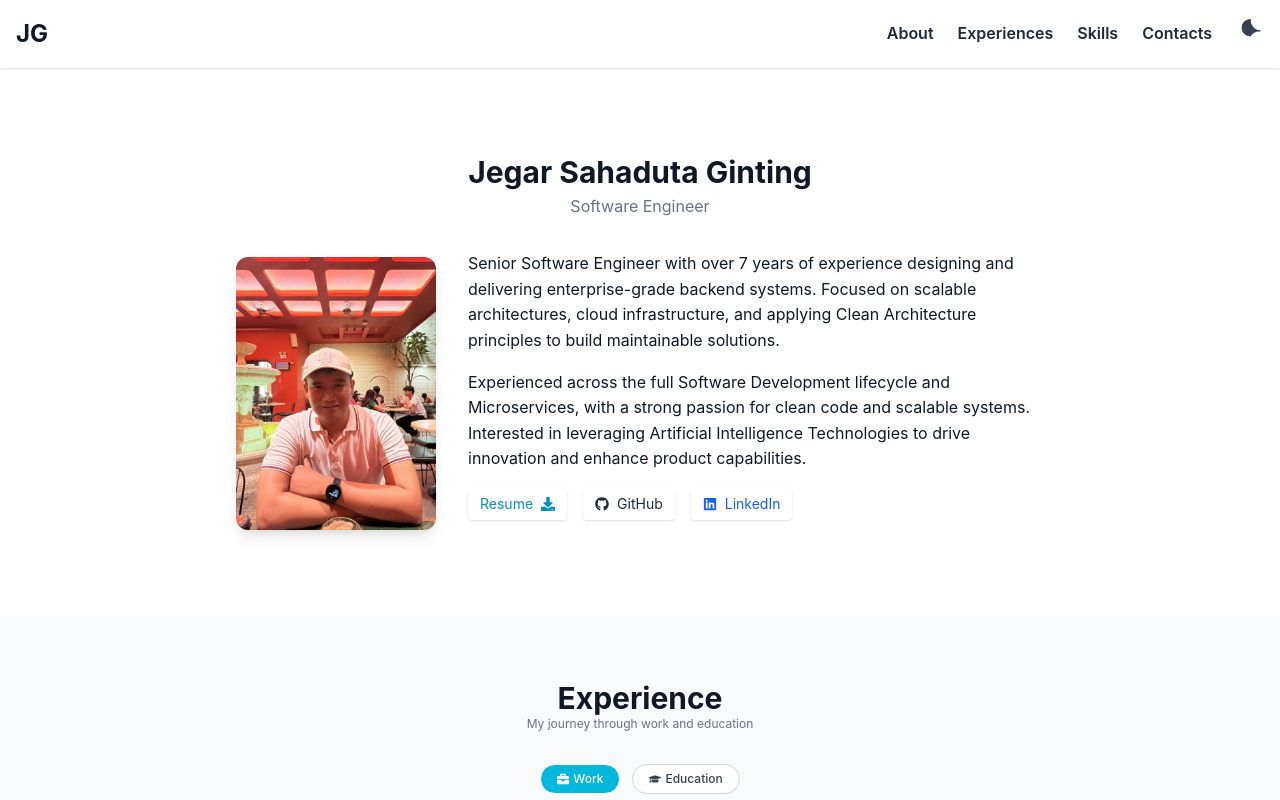
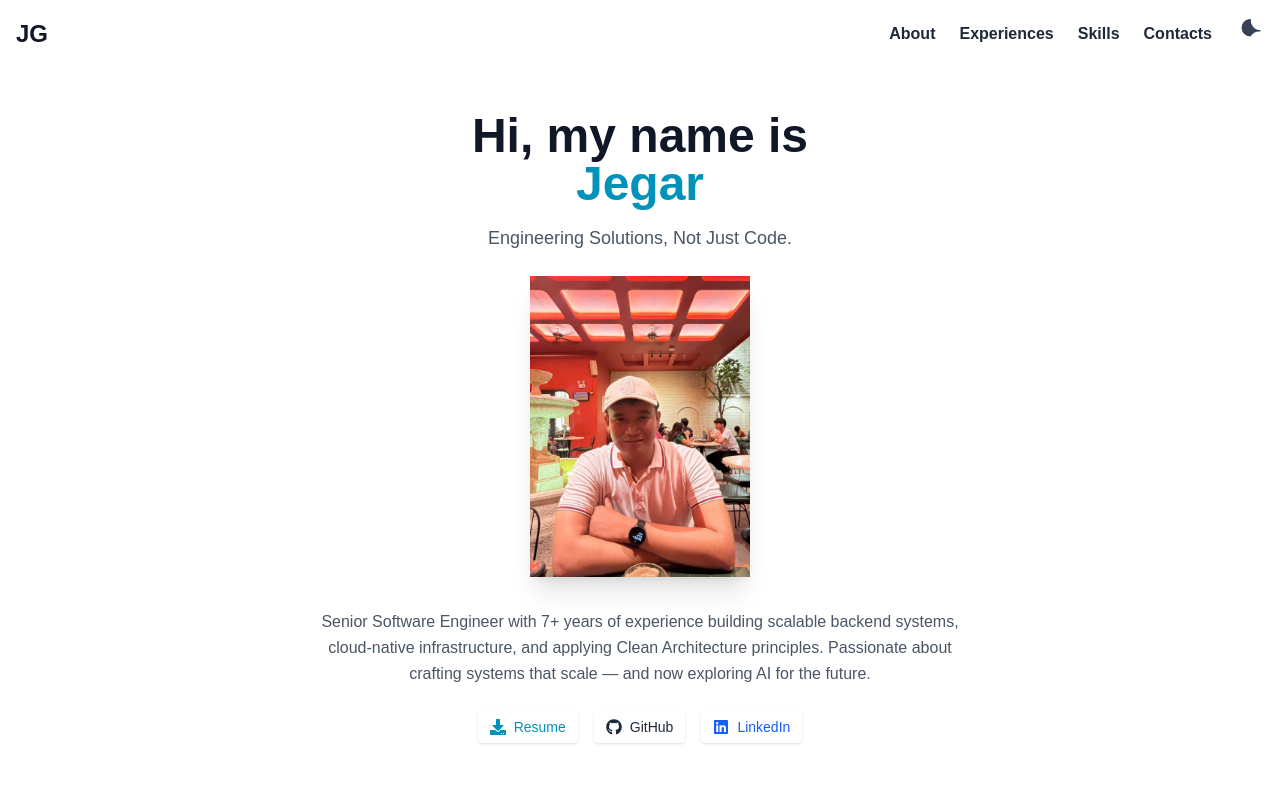
Before and after one commit to jegarsg/jegarsg.github.io, a Next.js app: page / in a window 1280 px wide. Shown: the top 800 px of the page. Built offline with nearby package versions, Linux system fonts and the light colour scheme.

Commit message:
update UI

```diff
--- a/src/app/components/DarkModeToggle.tsx
+++ b/src/app/components/DarkModeToggle.tsx
@@ -37,36 +37,32 @@ const moonIcon = (
 )
 
 export default function DarkModeToggle() {
-  const [isDarkMode, setIsDarkMode] = useState(false)
+  const [isDarkMode, setIsDarkMode] = useState<boolean | null>(null)
 
   useEffect(() => {
+    if (typeof window === 'undefined') return
+
     const html = document.documentElement
     const savedTheme = localStorage.getItem('theme')
+    const prefersDark = window.matchMedia('(prefers-color-scheme: dark)').matches
 
-    if (
+    const enabled =
       savedTheme === 'dark' ||
-      (!savedTheme && window.matchMedia('(prefers-color-scheme: dark)').matches)
-    ) {
-      html.classList.add('dark')
-      setIsDarkMode(true)
-    } else {
-      html.classList.remove('dark')
-      setIsDarkMode(false)
-    }
+      (!savedTheme && prefersDark)
+
+    html.classList.toggle('dark', enabled)
+    setIsDarkMode(enabled)
   }, [])
 
   const toggleDarkMode = () => {
     const html = document.documentElement
-    if (isDarkMode) {
-      html.classList.remove('dark')
-      localStorage.setItem('theme', 'light')
-    } else {
-      html.classList.add('dark')
-      localStorage.setItem('theme', 'dark')
-    }
-    setIsDarkMode(!isDarkMode)
+    const newMode = !isDarkMode
+    html.classList.toggle('dark', newMode)
+    localStorage.setItem('theme', newMode ? 'dark' : 'light')
+    setIsDarkMode(newMode)
   }
 
+  if (isDarkMode === null) return null
   return (
     <button
       aria-label="Toggle dark mode"
--- /dev/null
+++ b/src/app/components/ScrollToTopButton.tsx
@@ -0,0 +1,64 @@
+'use client'
+
+import { useEffect, useState } from 'react'
+import { motion, AnimatePresence } from 'framer-motion'
+
+export default function ScrollToTopButton() {
+  const [visible, setVisible] = useState(false)
+  const [nearFooter, setNearFooter] = useState(false)
+
+  useEffect(() => {
+    const handleScroll = () => {
+      const scrollY = window.scrollY
+      const windowHeight = window.innerHeight
+      const documentHeight = document.documentElement.scrollHeight
+      setVisible(scrollY > 300)
+      setNearFooter(scrollY + windowHeight >= documentHeight - 100)
+    }
+
+    window.addEventListener('scroll', handleScroll)
+    return () => window.removeEventListener('scroll', handleScroll)
+  }, [])
+
+  const scrollToTop = () => {
+    window.scrollTo({ top: 0, behavior: 'smooth' })
+  }
+
+  return (
+    <AnimatePresence>
+      {visible && (
+        <motion.button
+          onClick={scrollToTop}
+          aria-label="Scroll to top"
+          initial={{ opacity: 0, y: 40 }}
+          animate={{ opacity: 1, y: nearFooter ? -80 : 0 }} // move up 80px near footer
+          exit={{ opacity: 0, y: 40 }}
+          transition={{ duration: 0.6, ease: 'easeInOut' }}
+          whileHover={{ scale: 1.1 }}
+          whileTap={{ scale: 0.95 }}
+          className={`
+            fixed bottom-6 right-6 z-50 p-3 rounded-full shadow-xl
+            bg-gray-900 text-white dark:bg-white dark:text-black
+            hover:bg-gray-800 dark:hover:bg-gray-200
+            transition-colors duration-300
+          `}
+          style={{ translateY: 0 }}
+        >
+          <motion.svg
+            className="w-5 h-5"
+            fill="none"
+            stroke="currentColor"
+            strokeWidth="2"
+            viewBox="0 0 24 24"
+            animate={{
+              rotate: 0,
+            }}
+            transition={{ duration: 0.6, ease: 'easeInOut' }}
+          >
+            <path strokeLinecap="round" strokeLinejoin="round" d="M5 15l7-7 7 7" />
+          </motion.svg>
+        </motion.button>
+      )}
+    </AnimatePresence>
+  )
+}
--- a/src/app/globals.css
+++ b/src/app/globals.css
@@ -1,26 +1,23 @@
 @import "tailwindcss";
-
-
 @import 'aos/dist/aos.css';
+@tailwind base;
+@tailwind components;
+@tailwind utilities;
 :root {
   --background: #ffffff;
   --foreground: #171717;
-  --font-sans: 'Inter', sans-serif;
 }
-
 .dark {
   --background: #0a0a0a;
   --foreground: #ededed;
 }
-
 body {
   background-color: var(--background);
   color: var(--foreground);
-  font-family: var(--font-sans);
-  line-height: 1.6;
-  transition: background-color 0.3s, color 0.3s;
-  scroll-behavior: smooth;
+  font-family: Arial, Helvetica, sans-serif;
+  transition: background-color 0.3s ease, color 0.3s ease;
 }
+
 
 html, body {
   padding: 0;
@@ -40,4 +37,5 @@ section {
 
 html {
   scroll-behavior: smooth;
+  transition: background-color 0.3s, color 0.3s;
 }
--- a/src/app/layout.tsx
+++ b/src/app/layout.tsx
@@ -1,5 +1,5 @@
 import './globals.css'
-
+import ScrollToTopButton from './components/ScrollToTopButton'
 
 export const metadata = {
   title: 'My Portfolio',
@@ -14,6 +14,7 @@ export default function RootLayout({ children }: { children: React.ReactNode })
           dangerouslySetInnerHTML={{
             __html: `
               (function() {
+                try {
                   if (
                     localStorage.theme === 'dark' ||
                     (!('theme' in localStorage) && window.matchMedia('(prefers-color-scheme: dark)').matches)
@@ -22,12 +23,16 @@ export default function RootLayout({ children }: { children: React.ReactNode })
                   } else {
                     document.documentElement.classList.remove('dark');
                   }
+                } catch(e) {}
               })();
             `,
           }}
         />
       </head>
-      <body>{children}</body>
+      <body className="bg-white dark:bg-gray-900 text-gray-900 dark:text-gray-100 transition-colors duration-300 min-h-screen">
+        {children}
+        <ScrollToTopButton />
+      </body>
     </html>
   )
 }
--- a/src/app/page.tsx
+++ b/src/app/page.tsx
@@ -1,7 +1,7 @@
 'use client'
 
 import Image from 'next/image'
-import React, { useState } from 'react'
+import React, {useEffect, useState } from 'react'
 import {
   FaDownload,
   FaBriefcase,
@@ -41,6 +41,8 @@ import {
   SiSharp,
   SiJetbrains,
   SiSpringboot,
+  SiFastapi,
+  SiKubernetes,
 } from 'react-icons/si'
 import DarkModeToggle from './components/DarkModeToggle'
 import { RiJavaFill } from 'react-icons/ri'
@@ -49,6 +51,7 @@ import { VscAzureDevops } from 'react-icons/vsc'
 import { motion, AnimatePresence } from 'framer-motion'
 import Link from 'next/link';
 import { Menu, X } from 'lucide-react'
+import { FaRust } from 'react-icons/fa6'
 
 export default function Home() {
   const [activeTab, setActiveTab] = useState<'work' | 'education'>('work')
@@ -143,6 +146,8 @@ export default function Home() {
         { icon: <SiGin className="text-green-700" />, label: 'Gin' },
         { icon: <SiDotnet className="text-purple-500" />, label: '.NET Core' },
         { icon: <SiSpringboot className="text-purple-500" />, label: 'Springboot' },
+        { icon: <SiFastapi className="text-purple-500" />, label: 'FastApi' },
+         { icon: <FaRust className="text-purple-500" />, label: 'Axum' },
       ],
     },
     {
@@ -162,7 +167,7 @@ export default function Home() {
         { icon: <SiJenkins className="text-red-700" />, label: 'Jenkins' },
         { icon: <SiGithubactions className="text-gray-800" />, label: 'GitHub Actions' },
         { icon: <SiElastic className="text-yellow-700" />, label: 'ELK Stack' },
-        { icon: <SiElastic className="text-blue-600" />, label: 'Kubernetes' },
+        { icon: <SiKubernetes className="text-blue-600" />, label: 'Kubernetes' },
         { icon: <SiBitbucket className="text-blue-700" />, label: 'Bitbucket' },
         { icon: <SiJira className="text-blue-500" />, label: 'Jira' },
         { icon: <DiVisualstudio className="text-indigo-600" />, label: 'VSCode' },
@@ -172,11 +177,25 @@ export default function Home() {
       ],
     },
   ]
+  const [scrolled, setScrolled] = useState(false)
+
+    useEffect(() => {
+    const onScroll = () => {
+      setScrolled(window.scrollY > 0)
+    }
+    window.addEventListener('scroll', onScroll)
+    return () => window.removeEventListener('scroll', onScroll)
+  }, [])
 
   return (
     <main className="bg-white dark:bg-gray-900 text-gray-900 dark:text-gray-100 transition-colors duration-300">
-      {/* NAVBAR */}
-      <header className="fixed top-0 w-full bg-white dark:bg-gray-800 shadow z-50 transition-colors duration-300">
+      <header
+      className={`fixed top-0 w-full z-50 transition-colors duration-300 ${
+        scrolled
+          ? 'bg-white dark:bg-gray-800 shadow-lg'
+          : 'bg-transparent dark:bg-transparent shadow-none'
+      }`}
+    >
       <nav className="max-w-7xl mx-auto px-4 py-4 flex items-center justify-between md:justify-center relative">
         {/* Left: Logo as clickable link */}
         <Link
@@ -288,42 +307,45 @@ export default function Home() {
         </AnimatePresence>
       )}
     </header>
-      );
-      <section id="about" className="pt-32 pb-20 max-w-5xl mx-auto px-4 text-center">
-        <h2 className="text-3xl font-bold mb-1">Jegar Sahaduta Ginting</h2>
-        <p className="text-gray-500 dark:text-gray-400 mb-8">Software Engineer</p>
 
-        <div className="flex flex-col md:flex-row items-center justify-center gap-8">
+     <section id="about" className="pt-28 pb-20 max-w-4xl mx-auto px-4 text-center">
   <motion.div
     initial={{ opacity: 0, y: 20 }}
-            animate={{ opacity: 1, y: 0 }}
+    whileInView={{ opacity: 1, y: 0 }}
+    viewport={{ once: true }}
+    transition={{ duration: 0.6 }}
+  >
+    <h1 className="text-4xl md:text-5xl font-extrabold text-gray-900 dark:text-white mb-4">
+      Hi, my name is <br />
+      <span className="text-cyan-600">Jegar</span>
+    </h1>
+
+    <p className="text-lg text-gray-600 dark:text-gray-300 font-medium mb-6">
+      Engineering Solutions, Not Just Code.
+    </p>
+
+    <div className="flex justify-center mb-8">
+      <motion.div
         whileHover={{ scale: 1.05, rotate: 1 }}
-            transition={{ duration: 0.8, ease: 'easeOut' }}
+        transition={{ duration: 0.4 }}
       >
        <Image
   src="/profile.jpg"
-              alt="Profile"
-              width={200}
-              height={200}
-              className="rounded-xl shadow-lg"
+  alt="Jegar Profile"
+  width={220}
+  height={280}
+  className="rounded-x shadow-xl object-cover"
 />
       </motion.div>
+    </div>
 
-          <div className="max-w-xl text-center md:text-left">
-            <p className="mb-4">
-              Senior Software Engineer with over 7 years of experience designing and delivering
-              enterprise-grade backend systems. Focused on scalable architectures, cloud
-              infrastructure, and applying Clean Architecture principles to build maintainable
-              solutions.
-            </p>
-            <p className="mb-4">
-              Experienced across the full Software Development lifecycle and Microservices, with a
-              strong passion for clean code and scalable systems. Interested in leveraging
-              Artificial Intelligence Technologies to drive innovation and enhance product
-              capabilities.
+    <p className="text-gray-600 dark:text-gray-400 leading-relaxed max-w-2xl mx-auto mb-6">
+      Senior Software Engineer with 7+ years of experience building scalable backend systems,
+      cloud-native infrastructure, and applying Clean Architecture principles. Passionate about
+      crafting systems that scale — and now exploring AI for the future.
     </p>
 
-            <div className="flex gap-4 mb-4 flex-wrap justify-center md:justify-start">
+    <div className="flex flex-wrap justify-center gap-4">
      <motion.a
     href="/resume.pdf"
     className="bg-white text-cyan-600 px-3 py-1.5 rounded shadow inline-flex items-center gap-2 text-sm
@@ -333,11 +355,12 @@ export default function Home() {
     initial="hidden"
     animate="visible"
     whileHover="hover"
-                whileTap={{ scale: 0.95, rotate: 0 }} // Add this for mobile tap feedback
+    whileTap={{ scale: 0.95, rotate: 0 }}
     target="_blank"
     rel="noopener noreferrer"
   >
-                Resume <FaDownload />
+    <FaDownload className="w-4 h-4" />
+    Resume
   </motion.a>
 
   <motion.a
@@ -353,7 +376,8 @@ export default function Home() {
     whileHover="hover"
     whileTap={{ scale: 0.95, rotate: 0 }}
   >
-                <FaGithub /> GitHub
+    <FaGithub className="w-4 h-4" />
+    GitHub
   </motion.a>
 
   <motion.a
@@ -369,11 +393,11 @@ export default function Home() {
     whileHover="hover"
     whileTap={{ scale: 0.95, rotate: 0 }}
   >
-                <FaLinkedin /> LinkedIn
+    <FaLinkedin className="w-4 h-4" />
+    LinkedIn
   </motion.a>
     </div>
-          </div>
-        </div>
+  </motion.div>
 </section>
       {/* EXPERIENCE */}
       <section id="experience" className="py-16 bg-gray-50 dark:bg-gray-900">
@@ -506,73 +530,100 @@ export default function Home() {
         </div>
       </section>
 
-   <section id="contact" className="max-w-3xl mx-auto px-6 py-16">
-      <h2 className="text-3xl font-bold mb-8 text-center text-gray-900 dark:text-white">
-        Contact Info
+ <section id="contact" className="px-4 py-10 text-center">
+      <h2 className="text-2xl font-semibold text-gray-900 dark:text-white mb-6">
+        Contact
       </h2>
 
-      <div className="grid gap-8 sm:grid-cols-3">
+      <div className="flex flex-wrap justify-center items-center gap-6 text-sm text-gray-800 dark:text-gray-200">
         {/* Email */}
-        <Link
-          href="mailto:jegarsg@gmail.com"
-          className="
-            group flex flex-col items-center gap-4 p-8 rounded-2xl
-            bg-white dark:bg-gray-900 shadow-lg
-            sm:(bg-white/30 dark:bg-gray-800/50 backdrop-blur-md border border-white/20 dark:border-gray-700 shadow-none
-                hover:scale-105 hover:shadow-xl transition-transform transition-shadow duration-300)
-          "
-        >
-          <div className="flex items-center justify-center w-14 h-14 rounded-full bg-cyan-500 text-white group-hover:bg-cyan-600 group-hover:shadow-[0_0_10px_cyan] transition-all duration-300">
-            <FaEnvelope size={24} />
-          </div>
-          <span className="text-lg font-semibold text-gray-900 dark:text-white relative cursor-pointer">
+        <Link href="mailto:jegarsg@gmail.com" className="flex items-center gap-2 hover:underline">
+          <FaEnvelope className="text-cyan-500" />
           jegarsg@gmail.com
-            <span className="absolute left-0 bottom-0 w-0 h-0.5 bg-cyan-500 transition-all group-hover:w-full"></span>
-          </span>
         </Link>
 
         {/* Phone */}
-        <Link
-          href="tel:+6282128614801"
-          className="
-            group flex flex-col items-center gap-4 p-8 rounded-2xl
-            bg-white dark:bg-gray-900 shadow-lg
-            sm:(bg-white/30 dark:bg-gray-800/50 backdrop-blur-md border border-white/20 dark:border-gray-700 shadow-none
-                hover:scale-105 hover:shadow-xl transition-transform transition-shadow duration-300)
-          "
-        >
-          <div className="flex items-center justify-center w-14 h-14 rounded-full bg-green-500 text-white group-hover:bg-green-600 group-hover:shadow-[0_0_10px_green] transition-all duration-300">
-            <FaPhone size={24} />
-          </div>
-          <span className="text-lg font-semibold text-gray-900 dark:text-white relative cursor-pointer">
-            +62 (821) 2861-4801
-            <span className="absolute left-0 bottom-0 w-0 h-0.5 bg-green-500 transition-all group-hover:w-full"></span>
-          </span>
+        <Link href="tel:+6282128614801" className="flex items-center gap-2 hover:underline">
+          <FaPhone className="text-green-500" />
+          +62 821 2861 4801
         </Link>
 
         {/* Location */}
-        <div
-          className="
-            group flex flex-col items-center gap-4 p-8 rounded-2xl
-            bg-white dark:bg-gray-900 shadow-lg
-            sm:(bg-white/30 dark:bg-gray-800/50 backdrop-blur-md border border-white/20 dark:border-gray-700 shadow-none
-                hover:scale-105 hover:shadow-xl transition-transform transition-shadow duration-300)
-          "
+        <div className="flex items-center gap-2">
+          <FaMapMarkerAlt className="text-red-500" />
+          Jakarta, ID
+        </div>
+
+
+      </div>
+    </section>
+
+     {/* FOOTER */}
+      <footer className="bg-gray-100 dark:bg-gray-800 py-6 mt-10 text-sm text-gray-700 dark:text-gray-300">
+  <div className="max-w-screen-xl mx-auto px-4 flex flex-col sm:flex-row items-center justify-between gap-4">
+    {/* Left side */}
+    <p className="text-center sm:text-left flex-1 text-gray-700 dark:text-gray-300">
+      © {new Date().getFullYear()}{' '}
+      <span className="font-medium text-black dark:text-white">Jegar</span>. Built with{' '}
+      <span className="text-black dark:text-white font-semibold">Next.js</span> &{' '}
+      <span className="text-sky-500 font-semibold">Tailwind CSS</span>.
+    </p>
+
+    {/* Center fork link: only show on md and up */}
+    <div className="hidden md:flex flex-1 justify-center">
+     <a
+  href="https://github.com/jegarsg/jegarsg.github.io/fork"
+  target="_blank"
+  rel="noopener noreferrer"
+  className="flex items-center gap-1 text-gray-700 dark:text-gray-300 hover:text-sky-500 dark:hover:text-sky-400 transition-colors transform hover:scale-110 motion-reduce:transform-none select-none"
+  aria-label="Fork me on GitHub"
 >
-          <div className="flex items-center justify-center w-14 h-14 rounded-full bg-red-500 text-white group-hover:bg-red-600 group-hover:shadow-[0_0_10px_red] transition-all duration-300">
-            <FaMapMarkerAlt size={24} />
+  {/* Simplified fork icon (stroke only) */}
+  <svg
+    xmlns="http://www.w3.org/2000/svg"
+    fill="none"
+    stroke="currentColor"
+    strokeWidth="2"
+    strokeLinecap="round"
+    strokeLinejoin="round"
+    className="w-4 h-4"
+    viewBox="0 0 24 24"
+  >
+    <circle cx="18" cy="5" r="3" />
+    <circle cx="6" cy="12" r="3" />
+    <circle cx="18" cy="19" r="3" />
+    <line x1="8.59" y1="13.51" x2="15.42" y2="17.49" />
+    <line x1="15.41" y1="6.51" x2="8.59" y2="10.49" />
+  </svg>
+
+  <span className="text-sm font-medium">Fork</span>
+</a>
+
     </div>
-          <span className="text-lg font-semibold text-gray-900 dark:text-white relative cursor-pointer">
-            Jakarta, ID
-            <span className="absolute left-0 bottom-0 w-0 h-0.5 bg-red-500 transition-all group-hover:w-full"></span>
-          </span>
+
+    {/* Right side social icons */}
+    <div className="flex items-center gap-4 text-gray-600 dark:text-gray-400 flex-1 justify-end">
+      <a
+        href="https://github.com/jegarsg"
+        target="_blank"
+        rel="noopener noreferrer"
+        className="hover:text-black dark:hover:text-white transition-colors"
+      >
+        <FaGithub size={20} />
+      </a>
+      <a
+        href="https://linkedin.com/in/jegarsg"
+        target="_blank"
+        rel="noopener noreferrer"
+        className="hover:text-blue-600 dark:hover:text-blue-400 transition-colors"
+      >
+        <FaLinkedin size={20} />
+      </a>
     </div>
   </div>
-    </section>
-      {/* FOOTER */}
-      <footer className="text-center text-sm text-gray-500 dark:text-gray-400 py-6">
-        Powered by Next.js 15 + Tailwind CSS. © {new Date().getFullYear()}
 </footer>
+
+
     </main>
   )
 }
```
Lines whose indentation alone changed are shown as unchanged.
